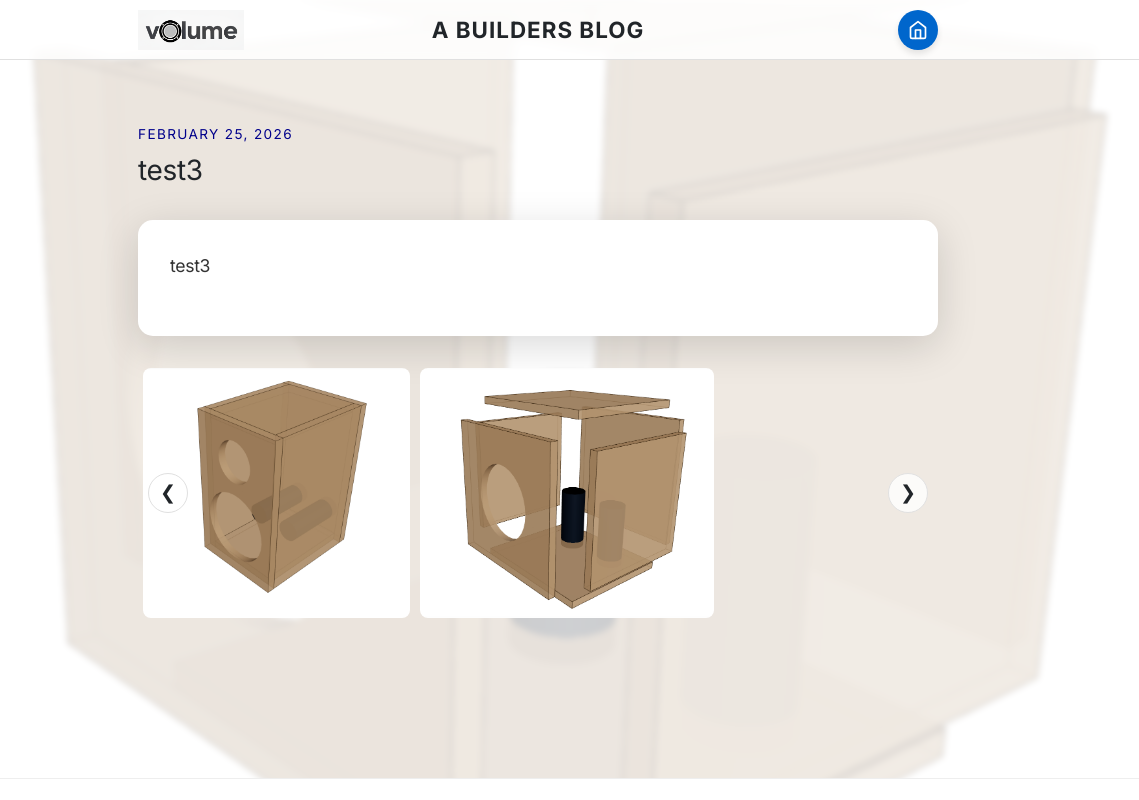
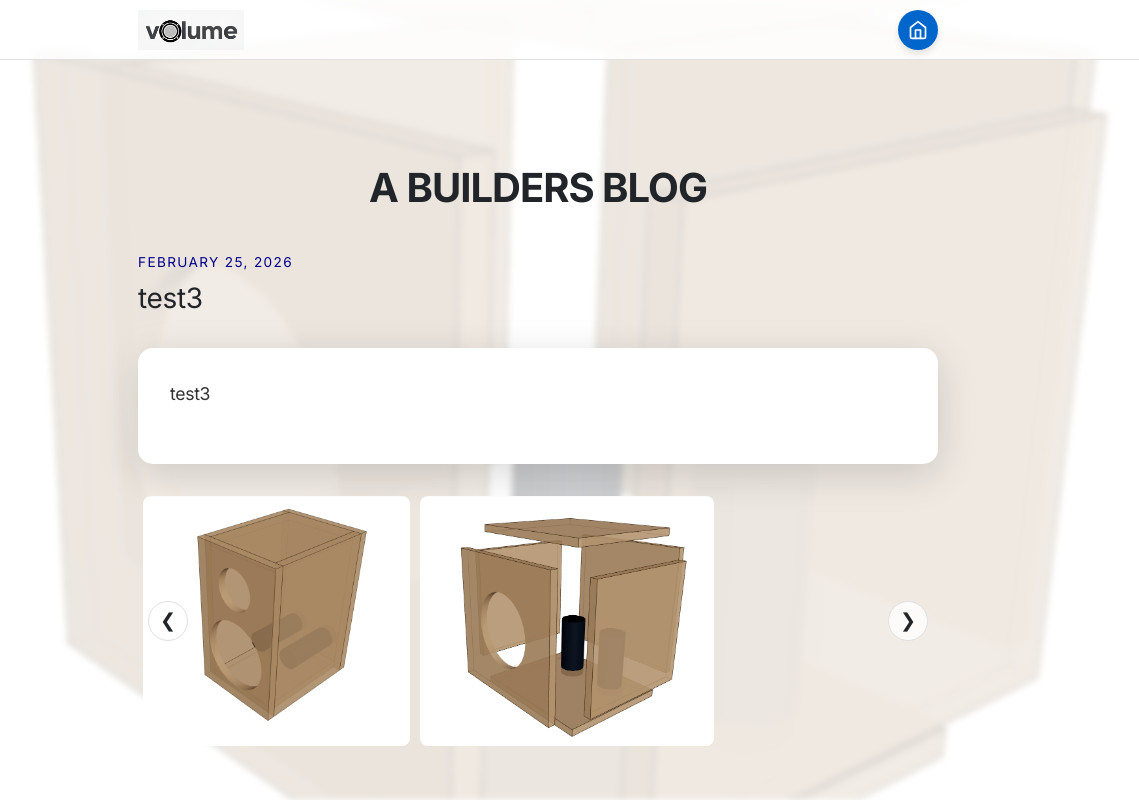
Before and after one commit to christianshort-bit/volume-blog, an Electron app: page public/index.html in a window 1400 px wide. Shown: the top 800 px of the page, without its empty margins (162-1301 px from the left). Drawn offline with Linux system fonts and the light colour scheme.

Commit message:
Update logo from main site and refactor header layout

```diff
--- a/public/index.html
+++ b/public/index.html
@@ -17,7 +17,6 @@
             <a href="https://volume-app.net" class="logo-link">
                 <img src="assets/images/logo1.png" alt="Volume App" class="logo-img">
             </a>
-            <span class="header-title">A BUILDERS BLOG</span>
             <nav class="header-nav">
                 <a href="https://volume-app.net" class="home-btn" aria-label="Back to Site">
                     <svg width="20" height="20" viewBox="0 0 24 24" fill="none" stroke="currentColor" stroke-width="2"
@@ -31,6 +30,9 @@
     </header>
 
     <main class="blog-feed">
+        <div class="container">
+            <h1 class="page-title">A BUILDERS BLOG</h1>
+        </div>
         <div class="container" id="postsContainer">
             <!-- Posts will be injected here -->
             <div class="loading">Loading posts...</div>
--- a/public/style.css
+++ b/public/style.css
@@ -57,7 +57,7 @@ a:hover {
 
 /* Force Inter for Uplifted Elements */
 .nav-link,
-.header-title,
+.page-title,
 .main-footer a {
     font-family: var(--font-heading);
 }
@@ -104,19 +104,18 @@ a:hover {
     width: auto;
     object-fit: contain;
     display: block;
-    mix-blend-mode: multiply;
 }
 
-.header-title {
+.page-title {
     font-family: var(--font-heading);
-    font-size: 1.4rem;
-    font-weight: 700;
-    position: absolute;
-    left: 50%;
-    transform: translateX(-50%);
+    font-size: 2.5rem;
+    font-weight: 800;
     color: var(--text-main);
-    letter-spacing: 1px;
+    letter-spacing: -1px;
     text-transform: uppercase;
+    text-align: center;
+    margin-top: 2rem;
+    margin-bottom: 2rem;
 }
 
 /* Home Button */
@@ -187,10 +186,10 @@ a:hover {
         padding: 0.6rem 2%;
     }
 
-    .header-title {
-        font-size: 0.9rem;
+    .page-title {
+        font-size: 1.8rem;
         letter-spacing: 0px;
-        white-space: nowrap;
+        white-space: normal;
     }
 
     .home-btn {
```
